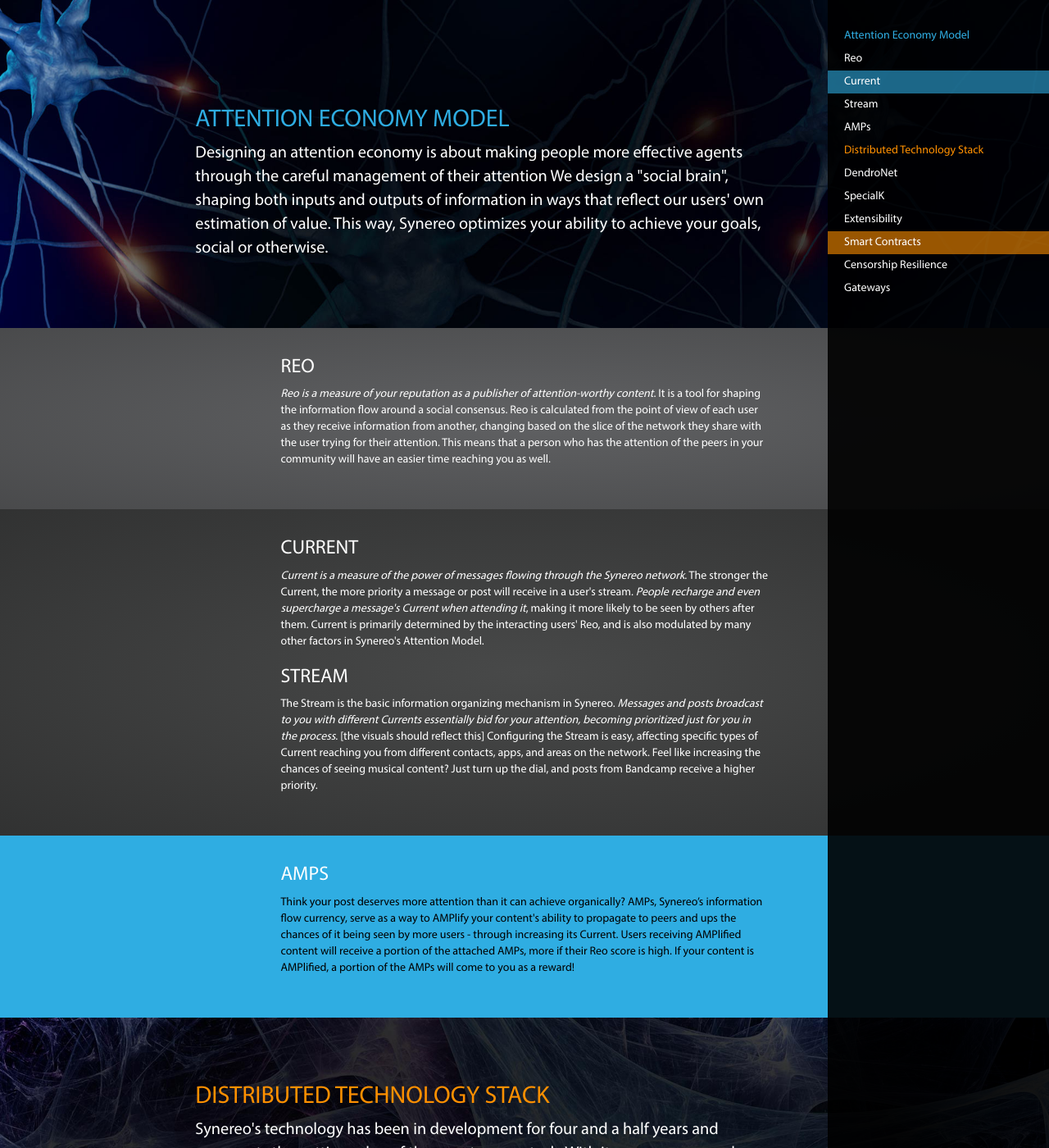
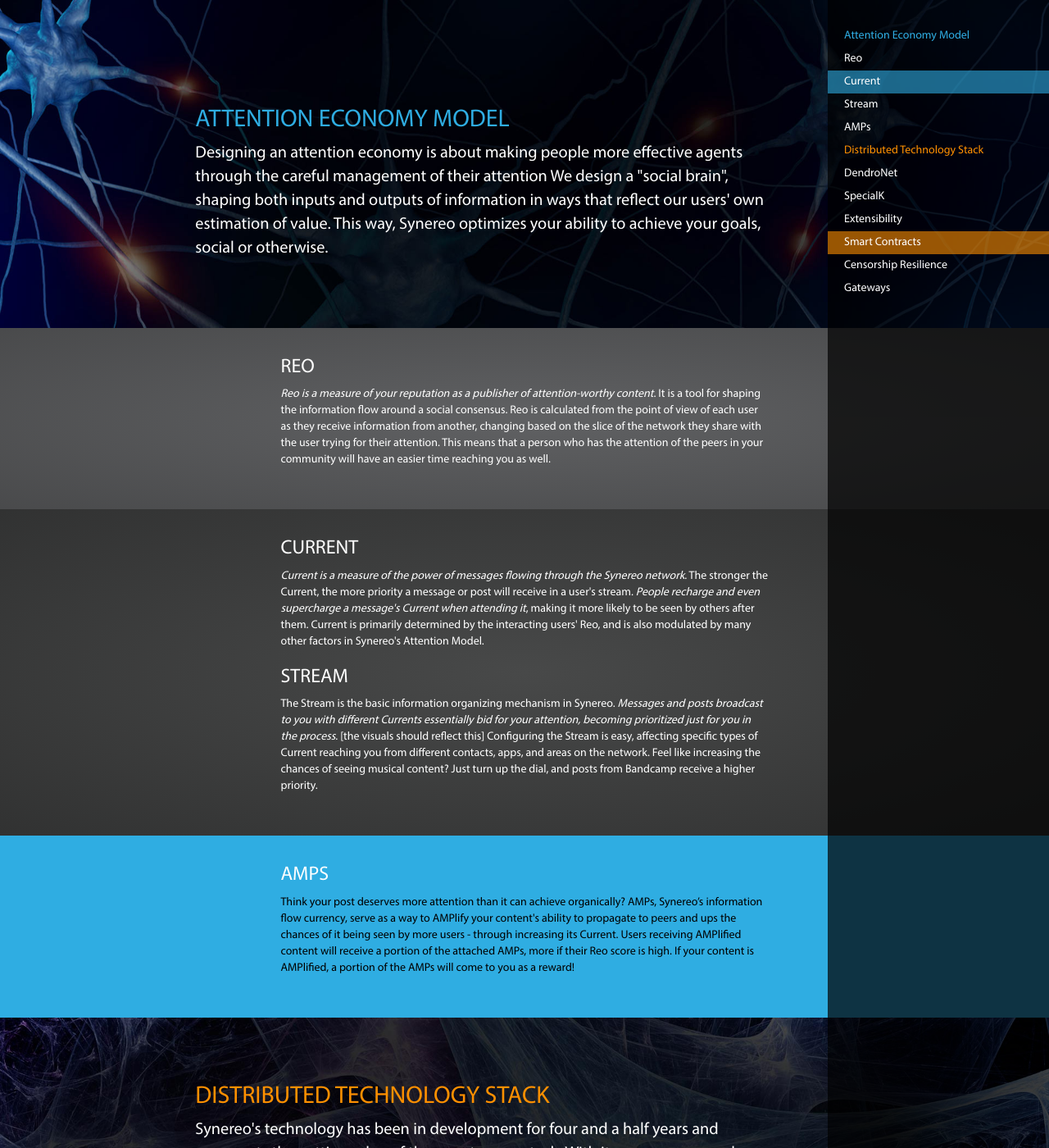
Before and after one commit to synereo/synereo.github.io, a Jekyll site: the page built from learn-more/index.html, in a window 1280 px wide and 1400 px high. Shown: the whole window at 82% size. Built offline with Jekyll 4.4.1, drawn with Linux system fonts in a browser that asks for light colours; nearby versions of some CDN libraries.

Commit message:
Sidebar opacity

```diff
--- a/_sass/_learn-more.scss
+++ b/_sass/_learn-more.scss
@@ -14,7 +14,7 @@
 
     nav.sidebar {
         position: fixed;
-        background-color: rgba(0, 0, 0, 0.9);
+        background-color: rgba(0, 0, 0, 0.7);
         right: 0;
         width: 270px;
         height: 100%;
```
